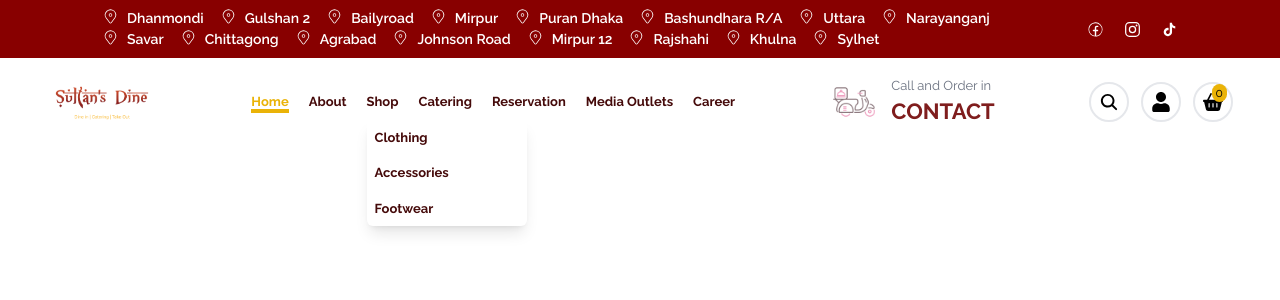
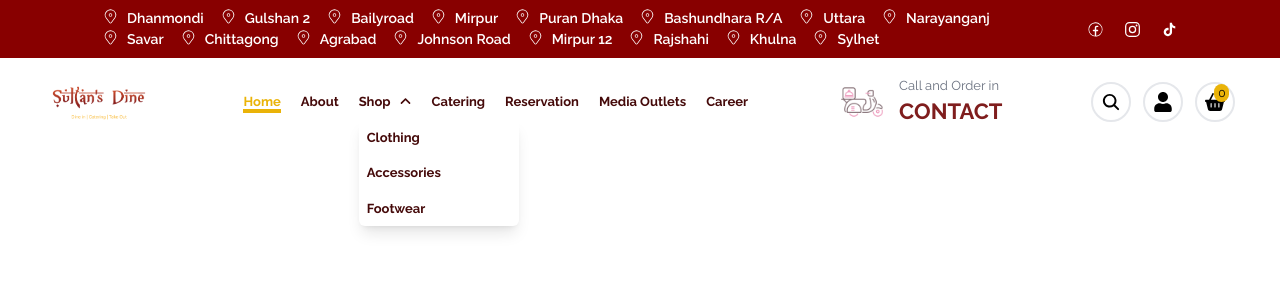
Before and after one commit to ahamedasif07/project-sultan-dine, a React (Vite) app: page / in a window 1280 px wide. Both pictures are taken after a click on the element "Shop". Shown: the top 300 px of the page. Built offline with nearby package versions, Linux system fonts and the light colour scheme.

Commit message:
done the navbar

```diff
--- a/src/NavBar.jsx
+++ b/src/NavBar.jsx
@@ -12,6 +12,8 @@ import { AiOutlineMenu } from "react-icons/ai";
 import { MdAddIcCall } from "react-icons/md";
 import { RxCross2 } from "react-icons/rx";
 import { NavLink } from "react-router-dom";
+import { FaAngleUp } from "react-icons/fa6";
+import { FaChevronDown } from "react-icons/fa6";
 
 const NavBar = () => {
   const [isMenuOpen, setISMenuOpen] = useState(false);
@@ -166,13 +168,17 @@ const NavBar = () => {
               className="relative text-[13px] text-red-950 font-bold"
             >
               <h2
-                className="cursor-pointer"
+                className="cursor-pointer flex items-center gap-2"
                 onClick={() => setIsShopOpen((prev) => !prev)} // Toggle on click
               >
                 Shop
+                <span>{isShopOpen ? <FaAngleUp /> : <FaChevronDown />}</span>
               </h2>
               {isShopOpen && (
-                <ul className="absolute border-gray-600 left-0 mt-2 w-40 bg-white shadow-lg rounded-md z-50">
+                <ul
+                  className="absolute
+                transition-all duration-500 ease-in-out transformborder-gray-600 left-0 mt-2 w-40 bg-white shadow-lg rounded-md z-50"
+                >
                   <li className="text-[13px] text-red-950 font-bold py-2">
                     <NavLink
                       to="/shop/clothing"
@@ -327,13 +333,18 @@ const NavBar = () => {
                 className="relative text-[13px] text-red-950 font-bold py-2"
               >
                 <h2
-                  className="cursor-pointer"
-                  onClick={() => setIsShopOpen((prev) => !prev)}
+                  className="cursor-pointer flex items-center gap-2"
+                  onClick={() => setIsShopOpen((prev) => !prev)} // Toggle on click
                 >
                   Shop
+                  <span>{isShopOpen ? <FaAngleUp /> : <FaChevronDown />}</span>
                 </h2>
                 {isShopOpen && (
-                  <ul className="absolute left-0 mt-2 w-[200px] border-2 border-gray-600 bg-white shadow-lg rounded-md z-50">
+                  <ul
+                    className={`absolute left-0 mt-2 w-[200px] border-2 border-gray-600 bg-white shadow-lg rounded-md z-50 transition-all duration-500 ease-in-out transform ${
+                      isShopOpen ? "opacity-100 h-auto" : "opacity-0 h-0"
+                    } overflow-hidden`}
+                  >
                     <li className="text-[13px] text-red-950 font-bold py-2">
                       <NavLink
                         to="/shop/clothing"
```
